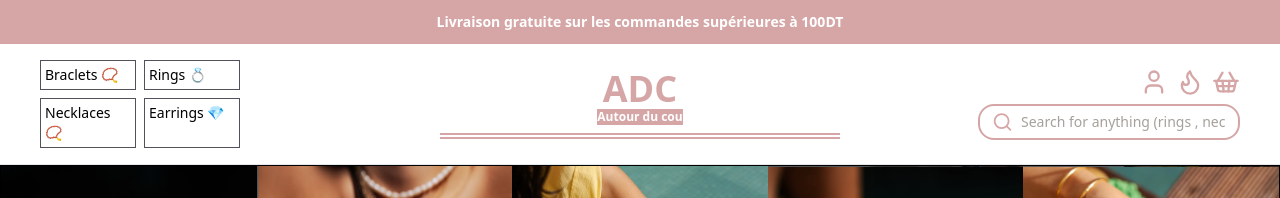
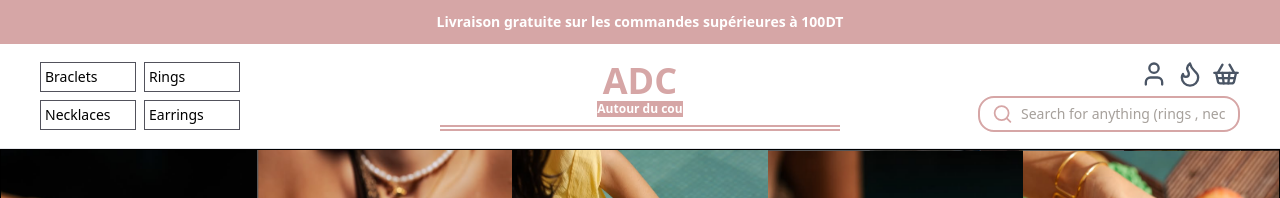
Before and after one commit to ba9hh/adc, a React (Vite) app in the folder frontend/: page / in a window 1280 px wide. Shown: the top 198 px of the page. Built offline with nearby package versions, Linux system fonts and the light colour scheme.

Commit message:
first commit

```diff
--- a/frontend/src/components/HomeHeader.jsx
+++ b/frontend/src/components/HomeHeader.jsx
@@ -29,25 +29,25 @@ const HomeHeader = () => {
             to="/c/bracelets"
             className="text-sm border border-zinc-600 text-zinc-border-zinc-600 p-1"
           >
-            Braclets 📿
+            Braclets
           </Link>
           <Link
             to="/c/rings"
             className="text-sm border border-zinc-600 text-zinc-border-zinc-600 p-1"
           >
-            Rings 💍
+            Rings
           </Link>
           <Link
             to="/c/necklaces"
             className="text-sm border border-zinc-600 text-zinc-border-zinc-600 p-1"
           >
-            Necklaces 📿
+            Necklaces
           </Link>
           <Link
             to="/c/earrings"
             className="text-sm border border-zinc-600 text-zinc-border-zinc-600 p-1"
           >
-            Earrings 💎
+            Earrings
           </Link>
         </div>
         <div className="md:hidden grid grid-cols-2 gap-2 w-fit">
@@ -78,20 +78,20 @@ const HomeHeader = () => {
         <div className="flex flex-col items-end gap-2 ">
           <div className="flex items-center gap-2">
             <Link to="/account" className="hidden md:flex">
-              <User className="w-7 h-7 text-[#D6A6A6]" />
+              <User className="w-7 h-7 text-gray-600" />
             </Link>
             <Link to="/guest/favorites" className="relative">
-              <Flame className="w-7 h-7 text-[#D6A6A6]" />
+              <Flame className="w-7 h-7 text-gray-600" />
               {favoritesCount > 0 && (
-                <span className="absolute -top-2 -right-2 bg-red-500 text-white text-xs font-bold rounded-full w-5 h-5 flex items-center justify-center">
+                <span className="absolute -top-2 -right-2 bg-[#D6A6A6] text-white text-xs font-bold rounded-full w-5 h-5 flex items-center justify-center">
                   {favoritesCount}
                 </span>
               )}
             </Link>
             <Link to="/card" className="relative">
-              <ShoppingBasket className="w-7 h-7 text-[#D6A6A6]" />
+              <ShoppingBasket className="w-7 h-7 text-gray-600" />
               {cartCount > 0 && (
-                <span className="absolute -top-2 -right-2 bg-red-500 text-white text-xs font-bold rounded-full w-5 h-5 flex items-center justify-center">
+                <span className="absolute -top-2 -right-2 bg-[#D6A6A6] text-white text-xs font-bold rounded-full w-5 h-5 flex items-center justify-center">
                   {cartCount}
                 </span>
               )}
```
